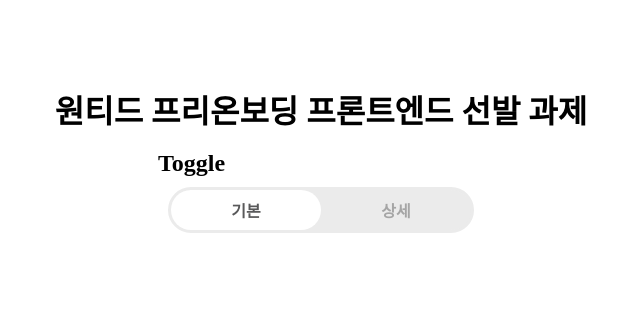
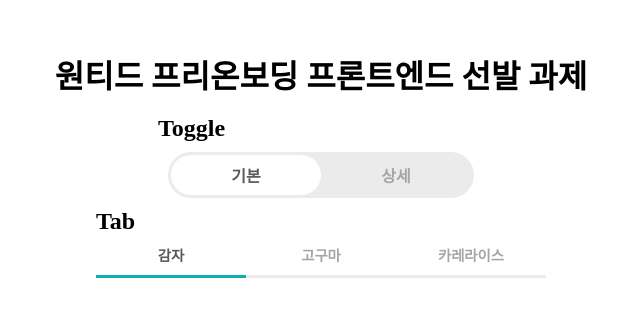
Before and after one commit to HANJISUN/wanted_pre_onboarding, a React (Create React App) app: page / in a window 1280 px wide. Shown: the part 236-552 px from the top of the page, without its empty margins (319-959 px from the left). Built offline with nearby package versions, Linux system fonts and the light colour scheme.

Commit message:
feat: Tab 기능 추가
원티드 프리온보딩 프론트엔드 선발 과제 - Tab 기능 추가

```diff
--- a/src/App.css
+++ b/src/App.css
@@ -1,5 +1,5 @@
 :root {
-  --primary: #fff;
+  --primary: #10afaf;
   --secondary: #ebebeb;
   --background: #fff;
   --textPrimary: #59595a;
--- a/src/App.js
+++ b/src/App.jsx
@@ -1,5 +1,6 @@
 import './App.css';
 import Toggle from './components/Toggle';
+import Tab from './components/Tab';
 
 function App() {
   return (
@@ -7,6 +8,7 @@ function App() {
       <h1>원티드 프리온보딩 프론트엔드 선발 과제</h1>
       <br />
       <Toggle />
+      <Tab />
     </div>
   );
 }
--- /dev/null
+++ b/src/components/Tab.jsx
@@ -0,0 +1,68 @@
+import React, { useState, useEffect } from 'react';
+import styled from 'styled-components';
+
+const Tab = () => {
+  const tabMenu = ['감자', '고구마', '카레라이스'];
+  const [isTabClicked, setIsTabClicked] = useState(0);
+
+  return (
+    <div>
+      <h2>Tab</h2>
+      <TabContainer>
+        {tabMenu.map((element, index) => {
+          return (
+            <TabButton
+              key={index}
+              isClicked={isTabClicked === index ? true : false}
+              onClick={() => {
+                setIsTabClicked(index);
+              }}
+            >
+              {element}
+            </TabButton>
+          );
+        })}
+      </TabContainer>
+      <TabActiveBar>
+        <ActiveLine activeLine={isTabClicked} isClicked={isTabClicked} />
+      </TabActiveBar>
+    </div>
+  );
+};
+
+const TabContainer = styled.div`
+  display: flex;
+  width: 450px;
+  height: 40px;
+`;
+
+const TabButton = styled.div`
+  display: flex;
+  justify-content: center;
+  align-items: center;
+  width: 150px;
+  height: 40px;
+  text-align: center;
+  font-size: 0.9rem;
+  font-weight: 600;
+  color: ${props =>
+    props.isClicked ? 'var(--textPrimary)' : 'var(--textSecondary)'};
+
+  cursor: pointer;
+`;
+
+const TabActiveBar = styled.div`
+  width: 450px;
+  height: 3px;
+  background-color: var(--secondary);
+`;
+
+const ActiveLine = styled.div`
+  width: 150px;
+  height: 3px;
+  background-color: var(--primary);
+  transition: all 0.3s ease;
+  transform: translateX(calc(100% * ${props => props.activeLine}));
+`;
+
+export default Tab;
--- a/src/components/Toggle.jsx
+++ b/src/components/Toggle.jsx
@@ -38,7 +38,7 @@ const ToggleActiveBar = styled.div`
   background-color: #fff;
   border-radius: 50px;
   z-index: 2;
-  transition: all 0.1s ease-in-out;
+  transition: all 0.2s ease;
   transform: ${props => (props.isClicked ? 'translateX(100%)' : '')};
 `;
 
```
